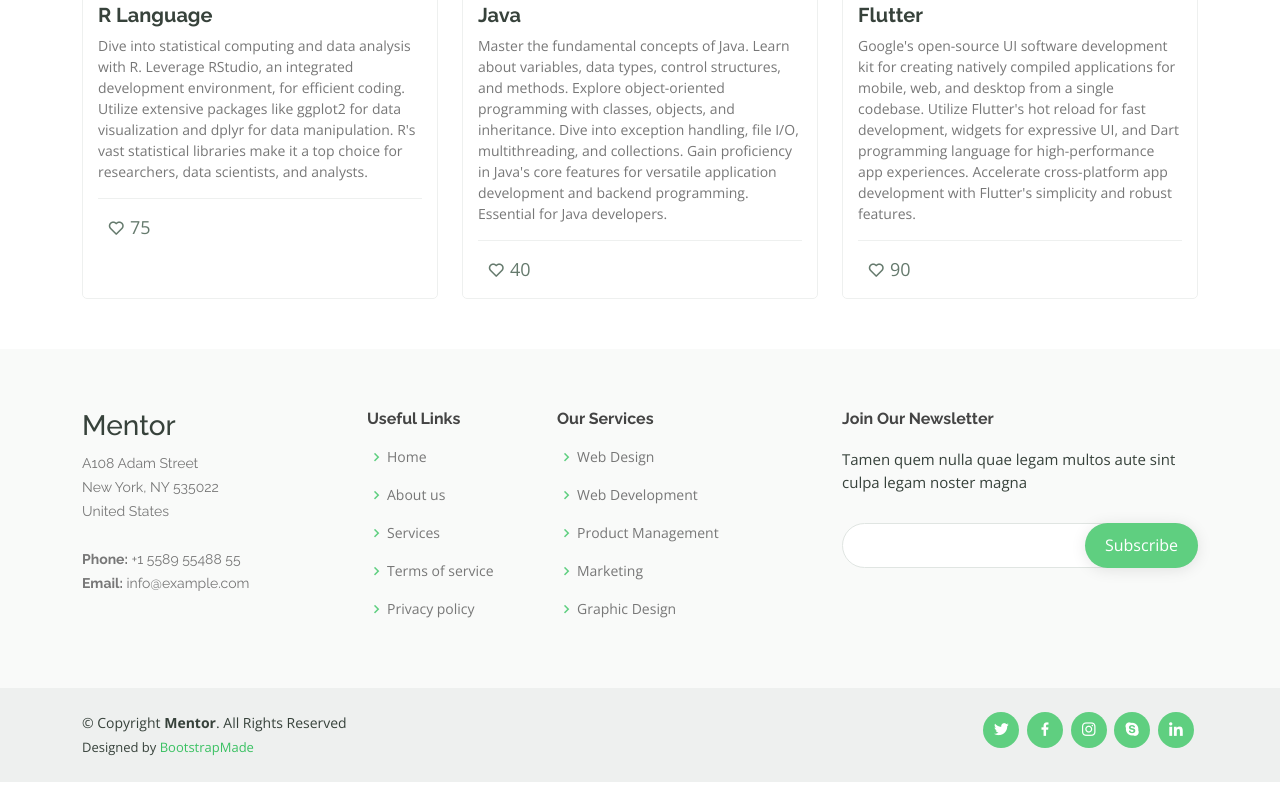
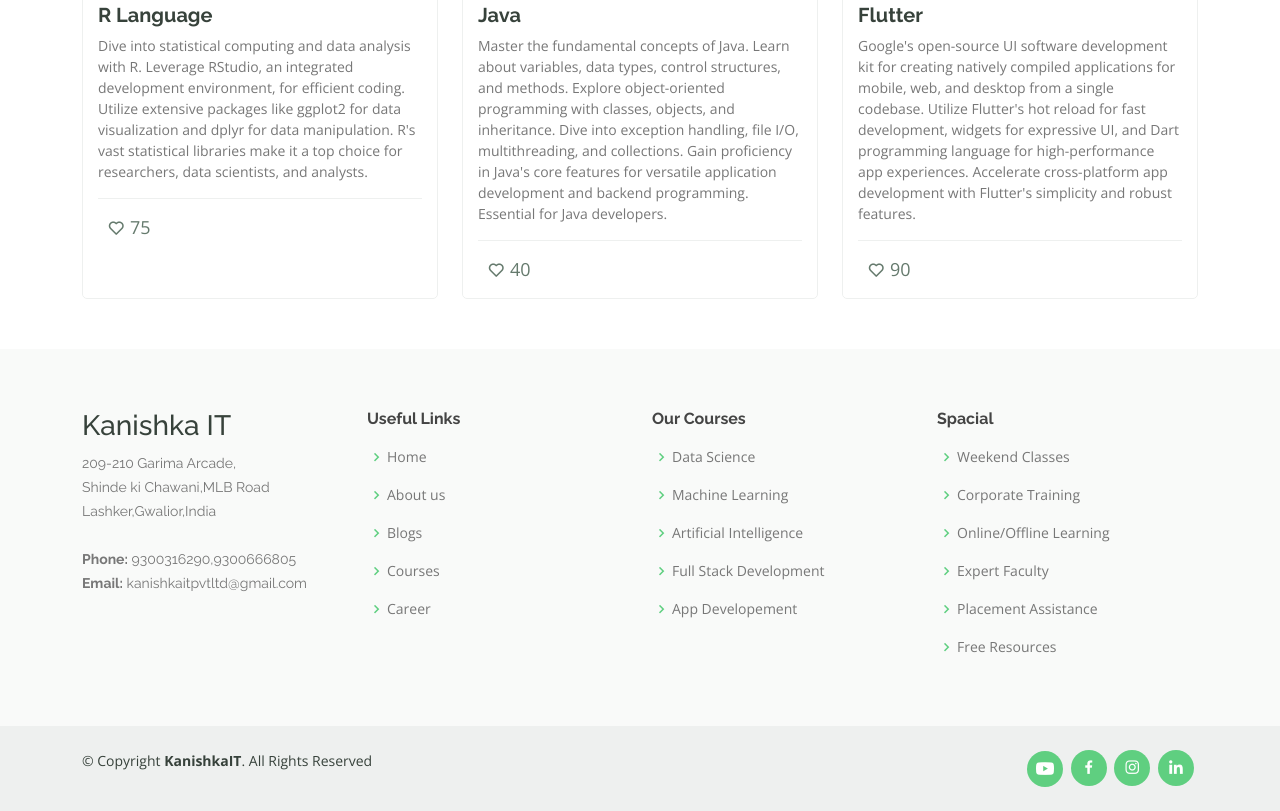
Before and after one commit to geeta-gwalior/kanishkait.in, a plain HTML site: page courses.html in a window 1280 px wide. Shown: the part 2644-3455 px from the top of the page. Before the commit the page ends 3426 px from the top, so only its background shows below. Drawn offline with nearby package versions, Linux system fonts and the light colour scheme.

Commit message:
Update courses.html

```diff
--- a/courses.html
+++ b/courses.html
@@ -405,51 +405,57 @@
   </main><!-- End #main -->
 
   <!-- ======= Footer ======= -->
-  <footer id="footer">
+ <footer id="footer">
 
     <div class="footer-top">
       <div class="container">
         <div class="row">
 
           <div class="col-lg-3 col-md-6 footer-contact">
-            <h3>Mentor</h3>
+            <h3>Kanishka IT</h3>
             <p>
-              A108 Adam Street <br>
-              New York, NY 535022<br>
-              United States <br><br>
-              <strong>Phone:</strong> +1 5589 55488 55<br>
-              <strong>Email:</strong> info@example.com<br>
+              209-210 Garima Arcade, <br>
+              Shinde ki Chawani,MLB Road<br>
+              Lashker,Gwalior,India <br><br>
+              <strong>Phone:</strong> 9300316290,9300666805<br>
+              <strong>Email:</strong> kanishkaitpvtltd@gmail.com<br>
             </p>
           </div>
 
-          <div class="col-lg-2 col-md-6 footer-links">
+          <div class="col-lg-3 col-md-6 footer-links">
             <h4>Useful Links</h4>
             <ul>
-              <li><i class="bx bx-chevron-right"></i> <a href="#">Home</a></li>
-              <li><i class="bx bx-chevron-right"></i> <a href="#">About us</a></li>
-              <li><i class="bx bx-chevron-right"></i> <a href="#">Services</a></li>
-              <li><i class="bx bx-chevron-right"></i> <a href="#">Terms of service</a></li>
-              <li><i class="bx bx-chevron-right"></i> <a href="#">Privacy policy</a></li>
+              <li><i class="bx bx-chevron-right"></i> <a href="index.html">Home</a></li>
+              <li><i class="bx bx-chevron-right"></i> <a href="index.html#abt">About us</a></li>
+              <li><i class="bx bx-chevron-right"></i> <a href="https://medium.com/@Geetakakrani">Blogs</a></li>
+              <li><i class="bx bx-chevron-right"></i> <a href="courses.html">Courses</a></li>
+              <li><i class="bx bx-chevron-right"></i> <a href="#">Career</a></li>
             </ul>
           </div>
 
           <div class="col-lg-3 col-md-6 footer-links">
-            <h4>Our Services</h4>
+            <h4>Our Courses</h4>
             <ul>
-              <li><i class="bx bx-chevron-right"></i> <a href="#">Web Design</a></li>
-              <li><i class="bx bx-chevron-right"></i> <a href="#">Web Development</a></li>
-              <li><i class="bx bx-chevron-right"></i> <a href="#">Product Management</a></li>
-              <li><i class="bx bx-chevron-right"></i> <a href="#">Marketing</a></li>
-              <li><i class="bx bx-chevron-right"></i> <a href="#">Graphic Design</a></li>
+              <li><i class="bx bx-chevron-right"></i> <a href="#">Data Science</a></li>
+              <li><i class="bx bx-chevron-right"></i> <a href="#">Machine Learning</a></li>
+              <li><i class="bx bx-chevron-right"></i> <a href="#">Artificial Intelligence</a></li>
+              <li><i class="bx bx-chevron-right"></i> <a href="#">Full Stack Development</a></li>
+              <li><i class="bx bx-chevron-right"></i> <a href="#">App Developement</a></li>
             </ul>
           </div>
 
-          <div class="col-lg-4 col-md-6 footer-newsletter">
-            <h4>Join Our Newsletter</h4>
-            <p>Tamen quem nulla quae legam multos aute sint culpa legam noster magna</p>
-            <form action="" method="post">
-              <input type="email" name="email"><input type="submit" value="Subscribe">
-            </form>
+          <div class="col-lg-3 col-md-6 footer-links">
+            <h4>Spacial</h4>
+            <ul>
+              <li><i class="bx bx-chevron-right"></i> <a href="#">Weekend Classes</a></li>
+              <li><i class="bx bx-chevron-right"></i> <a href="#">Corporate Training</a></li>
+              <li><i class="bx bx-chevron-right"></i> <a href="#">Online/Offline Learning</a></li>
+              <li><i class="bx bx-chevron-right"></i> <a href="#">Expert Faculty
+              </a></li>
+              <li><i class="bx bx-chevron-right"></i> <a href="#">Placement Assistance</a></li>
+              <li><i class="bx bx-chevron-right"></i> <a href="#">Free Resources</a></li>
+
+            </ul>
           </div>
 
         </div>
@@ -460,22 +466,22 @@
 
       <div class="me-md-auto text-center text-md-start">
         <div class="copyright">
-          &copy; Copyright <strong><span>Mentor</span></strong>. All Rights Reserved
+          &copy; Copyright <strong><span>KanishkaIT</span></strong>. All Rights Reserved
         </div>
         <div class="credits">
           <!-- All the links in the footer should remain intact. -->
           <!-- You can delete the links only if you purchased the pro version. -->
           <!-- Licensing information: https://bootstrapmade.com/license/ -->
           <!-- Purchase the pro version with working PHP/AJAX contact form: https://bootstrapmade.com/mentor-free-education-bootstrap-theme/ -->
-          Designed by <a href="https://bootstrapmade.com/">BootstrapMade</a>
+
         </div>
       </div>
       <div class="social-links text-center text-md-right pt-3 pt-md-0">
-        <a href="#" class="twitter"><i class="bx bxl-twitter"></i></a>
-        <a href="#" class="facebook"><i class="bx bxl-facebook"></i></a>
-        <a href="#" class="instagram"><i class="bx bxl-instagram"></i></a>
-        <a href="#" class="google-plus"><i class="bx bxl-skype"></i></a>
-        <a href="#" class="linkedin"><i class="bx bxl-linkedin"></i></a>
+        <a href="https://www.youtube.com/channel/UCurBpIByyZK4mO3om7ieLYA" class="youtube"><i class="bi bi-youtube"></i></a>
+        <a href="https://www.facebook.com/Kanishka-Information-Technology-131868726907605" class="facebook"><i class="bx bxl-facebook"></i></a>
+        <a href="https://www.instagram.com/kanishka_i_t/" class="instagram"><i class="bx bxl-instagram"></i></a>
+
+        <a href="https://www.linkedin.com/company/kanishka-it/?viewAsMember=true" class="linkedin"><i class="bx bxl-linkedin"></i></a>
       </div>
     </div>
   </footer><!-- End Footer -->
```
